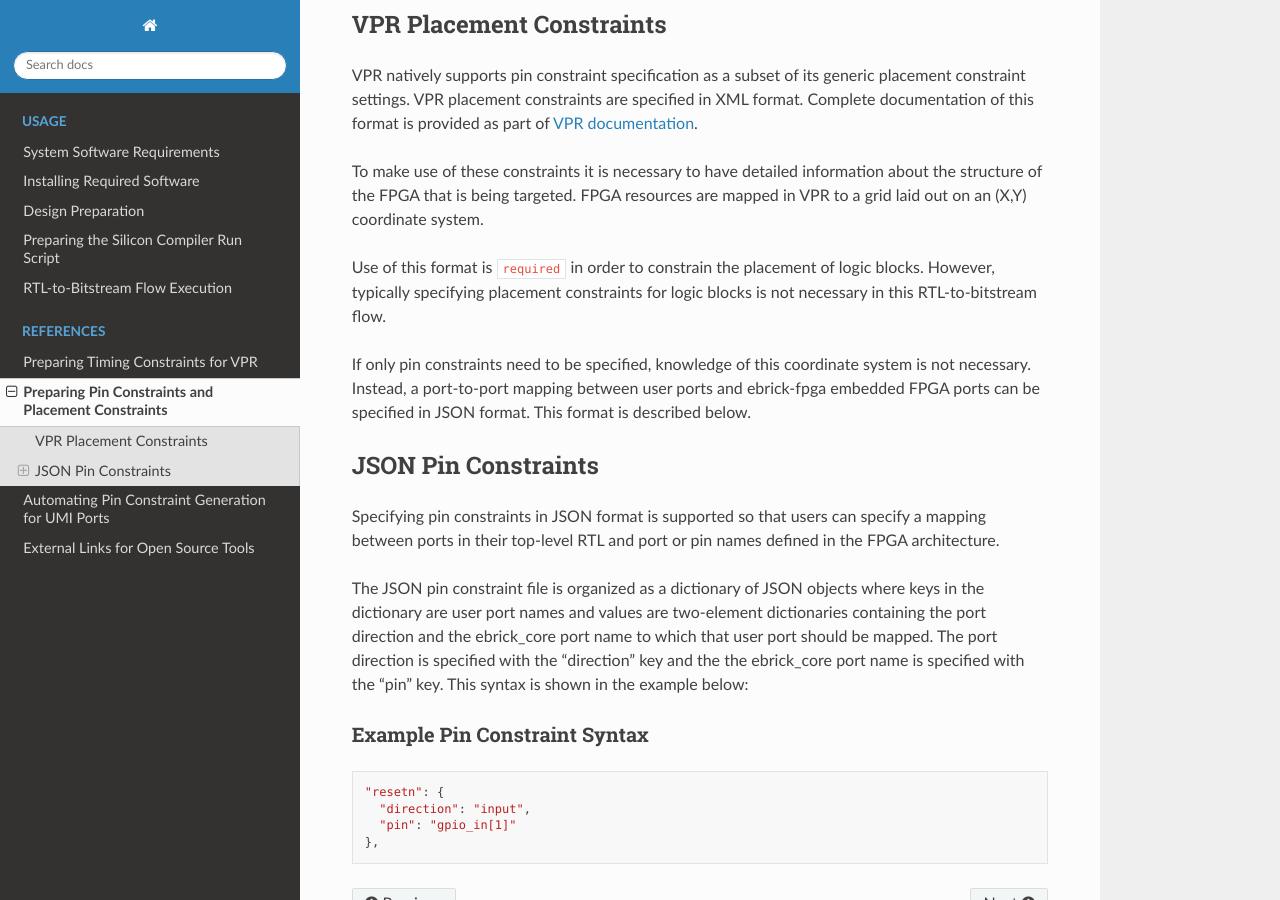
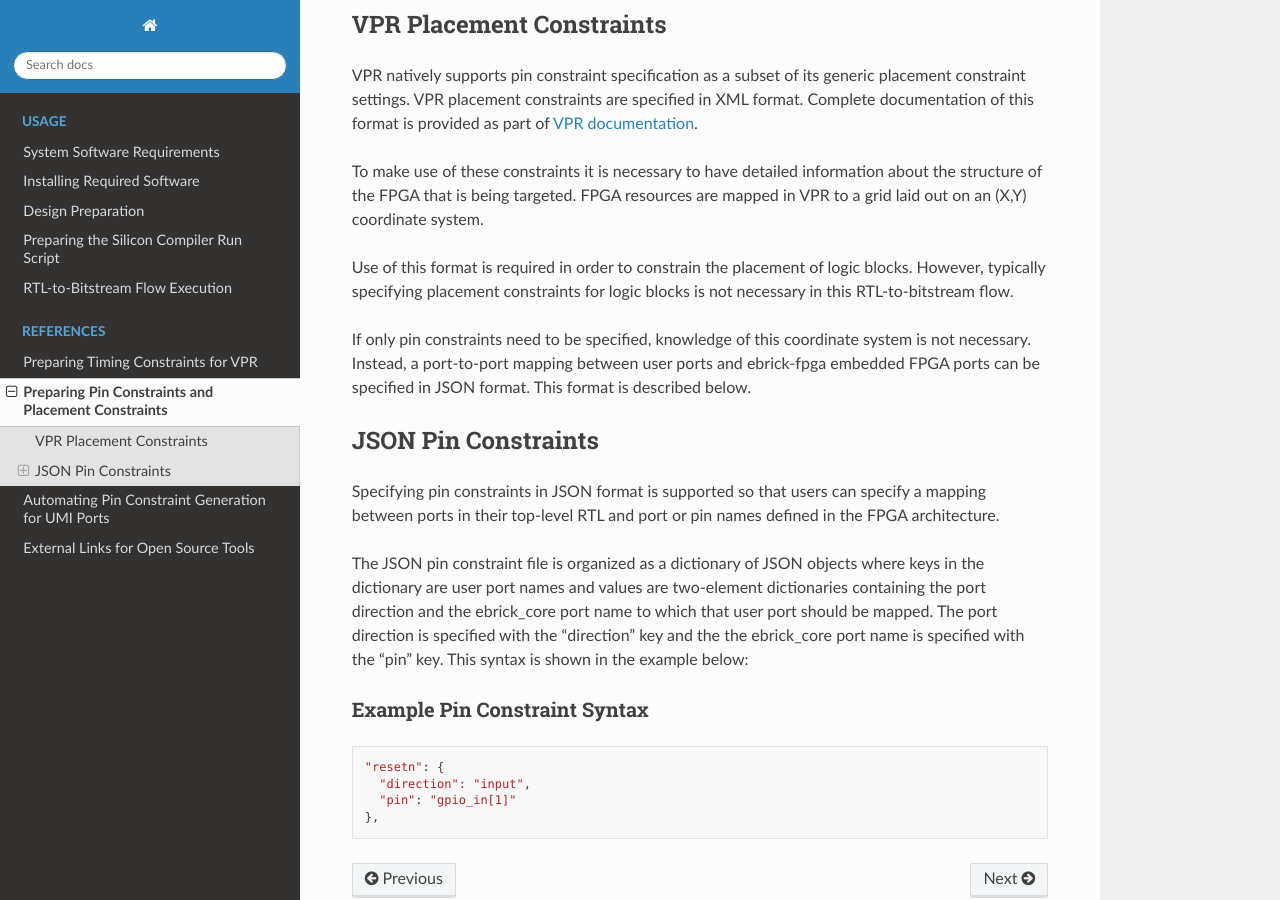
Before and after one commit to zeroasiccorp/logik, a Sphinx documentation site: the page built from docs/source/pin_constraints.rst, in a window 1280 px wide and 900 px high, scrolled down 477 px. Built offline with Sphinx 7.4.7 and the Read the Docs theme 2.0.0, drawn with Linux system fonts in a browser that asks for light colours.

```diff
--- a/docs/source/pin_constraints.rst
+++ b/docs/source/pin_constraints.rst
@@ -14,7 +14,7 @@ VPR natively supports pin constraint specification as a subset of its generic pl
 
 To make use of these constraints it is necessary to have detailed information about the structure of the FPGA that is being targeted.  FPGA resources are mapped in VPR to a grid laid out on an (X,Y) coordinate system.
 
-Use of this format is ``required`` in order to constrain the placement of logic blocks.  However, typically specifying placement constraints for logic blocks is not necessary in this RTL-to-bitstream flow.
+Use of this format is required in order to constrain the placement of logic blocks.  However, typically specifying placement constraints for logic blocks is not necessary in this RTL-to-bitstream flow.
 
 If only pin constraints need to be specified, knowledge of this coordinate system is not necessary.  Instead, a port-to-port mapping between user ports and ebrick-fpga embedded FPGA ports can be specified in JSON format.  This format is described below.
 
```
